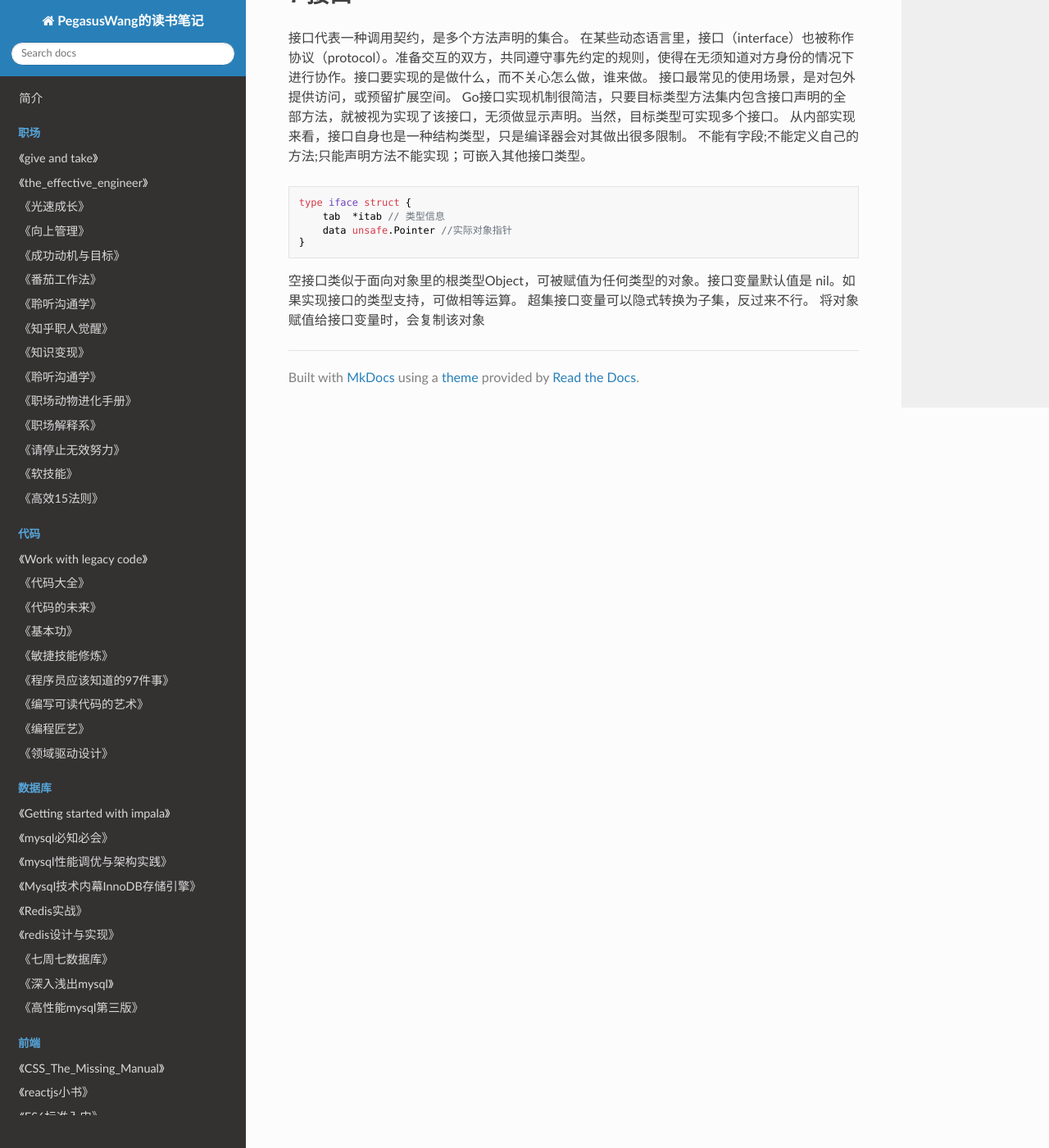
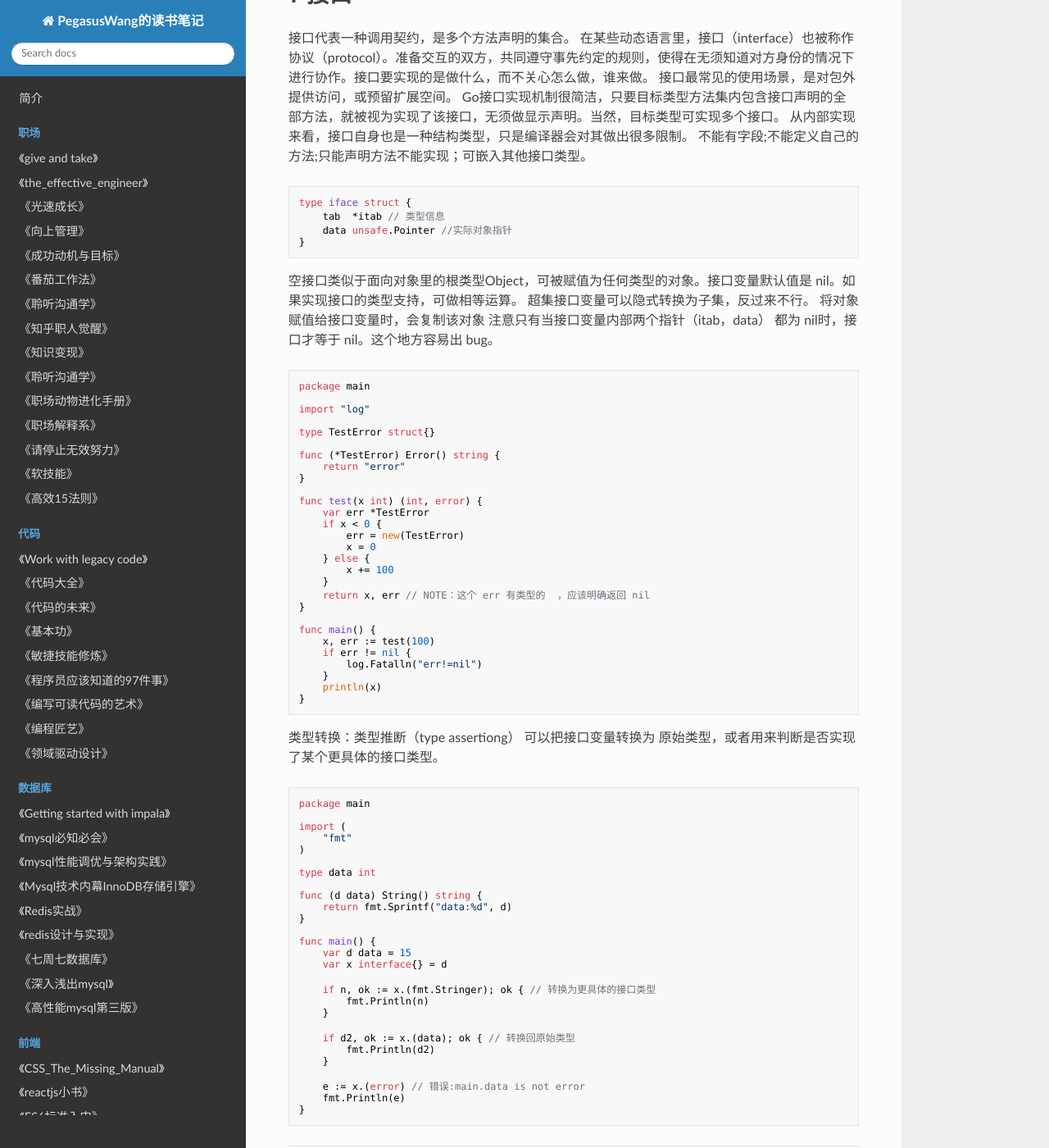
Before and after one commit to PegasusWang/booknotes, an MkDocs documentation site: the page built from docs/golang/go语言学习笔记.md, in a window 1280 px wide and 1400 px high, scrolled down 6708 px. Shown: the whole window at 82% size. Built offline with MkDocs 1.6.1, drawn with Linux system fonts in a browser that asks for light colours; nearby versions of some CDN libraries; old or Windows-style settings are respelled for this version of MkDocs.

Commit message:
go interface type assert

```diff
--- a/docs/golang/go语言学习笔记.md
+++ b/docs/golang/go语言学习笔记.md
@@ -415,3 +415,64 @@ Go接口实现机制很简洁，只要目标类型方法集内包含接口声明
 空接口类似于面向对象里的根类型Object，可被赋值为任何类型的对象。接口变量默认值是 nil。如果实现接口的类型支持，可做相等运算。
 超集接口变量可以隐式转换为子集，反过来不行。
 将对象赋值给接口变量时，会复制该对象
+注意只有当接口变量内部两个指针（itab，data） 都为 nil时，接口才等于 nil。这个地方容易出 bug。
+
+    package main
+
+    import "log"
+
+    type TestError struct{}
+
+    func (*TestError) Error() string {
+	    return "error"
+    }
+
+    func test(x int) (int, error) {
+	    var err *TestError
+	    if x < 0 {
+		    err = new(TestError)
+		    x = 0
+	    } else {
+		    x += 100
+	    }
+	    return x, err // NOTE：这个 err 有类型的  ，应该明确返回 nil
+    }
+
+    func main() {
+	    x, err := test(100)
+	    if err != nil {
+		    log.Fatalln("err!=nil")
+	    }
+	    println(x)
+    }
+
+
+类型转换：类型推断（type assertiong） 可以把接口变量转换为 原始类型，或者用来判断是否实现了某个更具体的接口类型。
+
+    package main
+
+    import (
+	    "fmt"
+    )
+
+    type data int
+
+    func (d data) String() string {
+	    return fmt.Sprintf("data:%d", d)
+    }
+
+    func main() {
+	    var d data = 15
+	    var x interface{} = d
+
+	    if n, ok := x.(fmt.Stringer); ok { // 转换为更具体的接口类型
+		    fmt.Println(n)
+	    }
+
+	    if d2, ok := x.(data); ok { // 转换回原始类型
+		    fmt.Println(d2)
+	    }
+
+	    e := x.(error) // 错误:main.data is not error
+	    fmt.Println(e)
+    }
```
